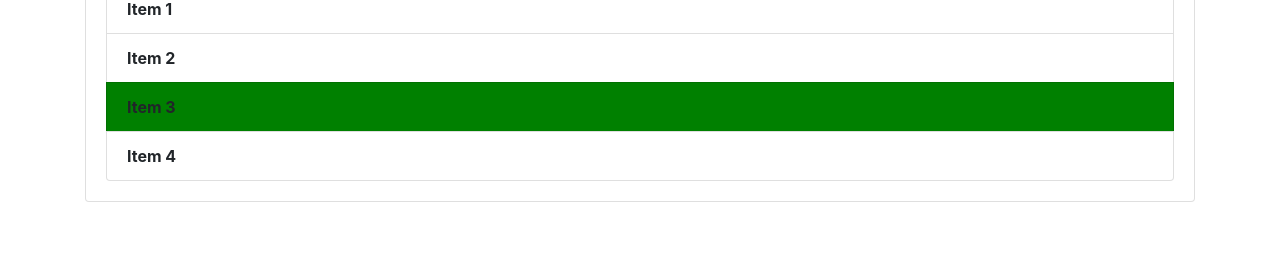
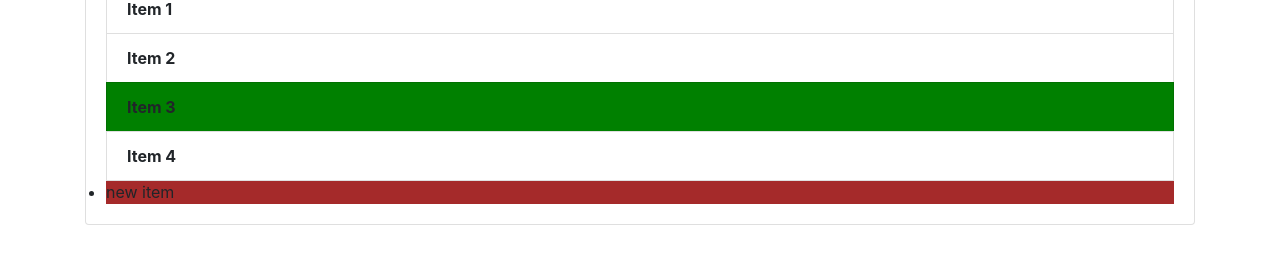
Before and after one commit to hsnadeeb/getelementsbyClassName, a plain HTML site: page index.html in a window 1280 px wide. Shown: the part 293-554 px from the top of the page. Drawn offline with nearby package versions, Linux system fonts and the light colour scheme.

Commit message:
new comit

```diff
--- a/index.html
+++ b/index.html
@@ -26,6 +26,7 @@
       <li class="list-group-item">Item 2</li>
       <li class="list-group-item">Item 3</li>
       <li class="list-group-item">Item 4</li>
+      <li class="new-list-item">new item</li>
     </ul>
    </div>
   </div>
--- a/script.js
+++ b/script.js
@@ -7,3 +7,11 @@ for(var i=0;i<items.length;i++)
 {
     items[i].style.fontWeight='bold';
 }
+
+
+var newitem=document.getElementsByClassName('new-list-item');
+newitem[0].style.backgroundColor='red';
+
+
+var tagnameitem=document.getElementsByTagName('li');
+tagnameitem[tagnameitem.length-1].style.backgroundColor='brown';
```
